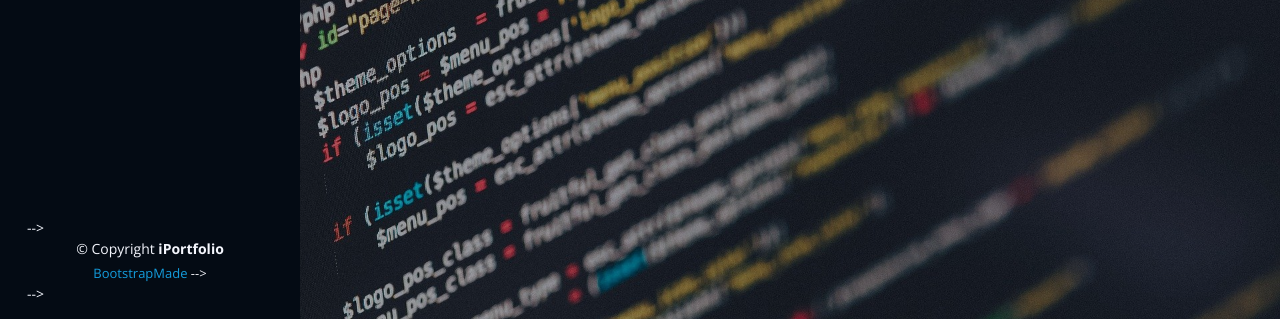
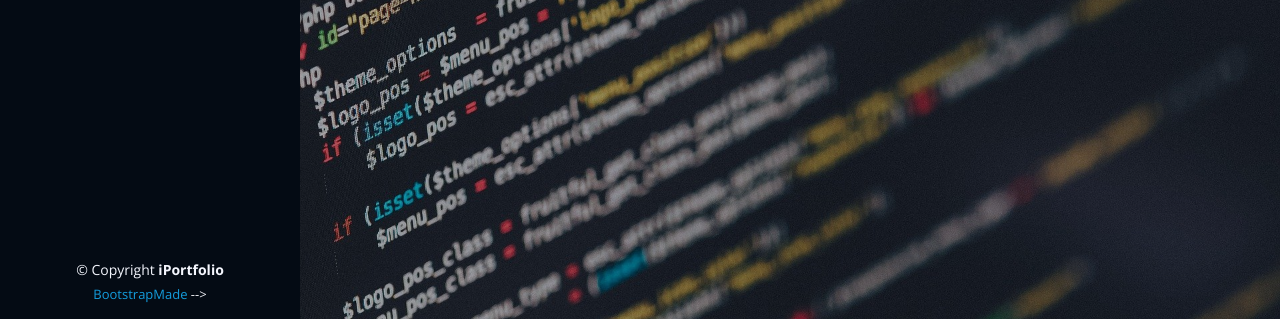
Before and after one commit to aminafolio/aminafolio.github.io, a plain HTML site: page index.html in a window 1280 px wide. Shown: the part 481-802 px from the top of the page. Drawn offline with nearby package versions, Linux system fonts and the light colour scheme.

Commit message:
Update index.html

```diff
--- a/index.html
+++ b/index.html
@@ -225,13 +225,13 @@
 
   <!-- ======= Footer ======= -->
   <footer id="footer">
-    <div class="container"> -->
+    <div class="container">
        <div class="copyright">
         &copy; Copyright <strong><span>iPortfolio</span></strong>
       </div>
       <div class="credits">
          <a href="https://bootstrapmade.com/">BootstrapMade</a> -->
-       </div> -->
+       </div>
     </div>
   </footer><!-- End  Footer -->
 
```
